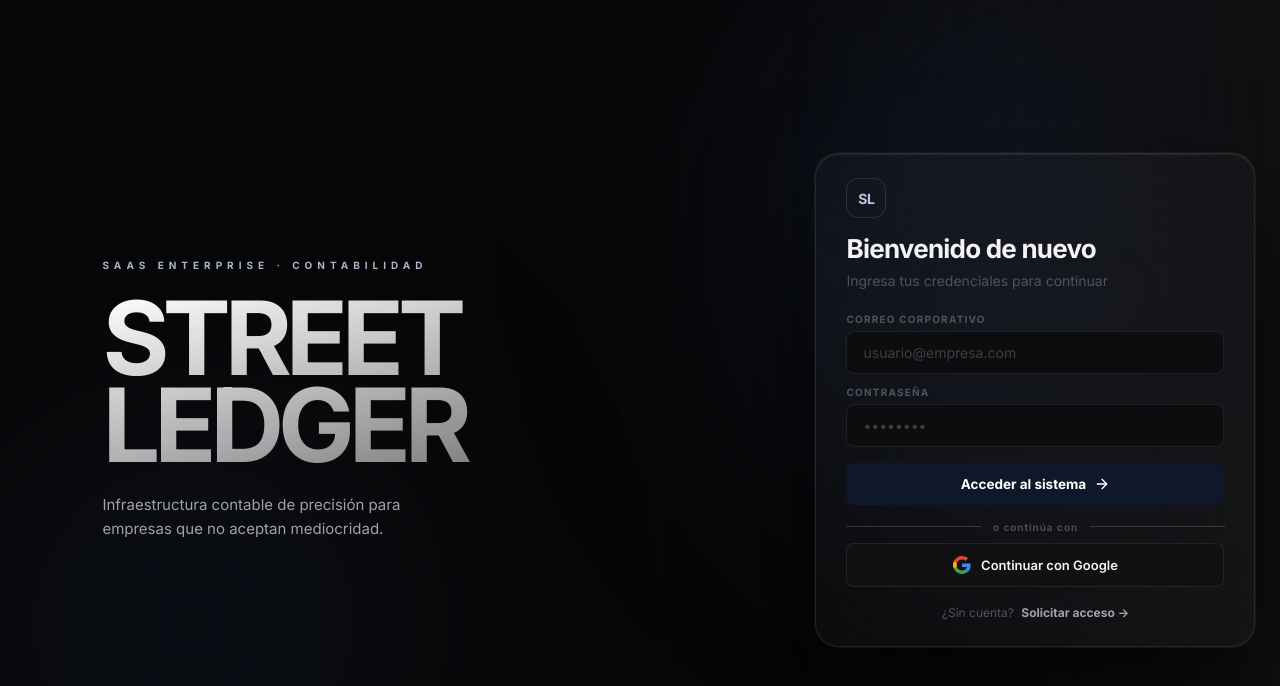
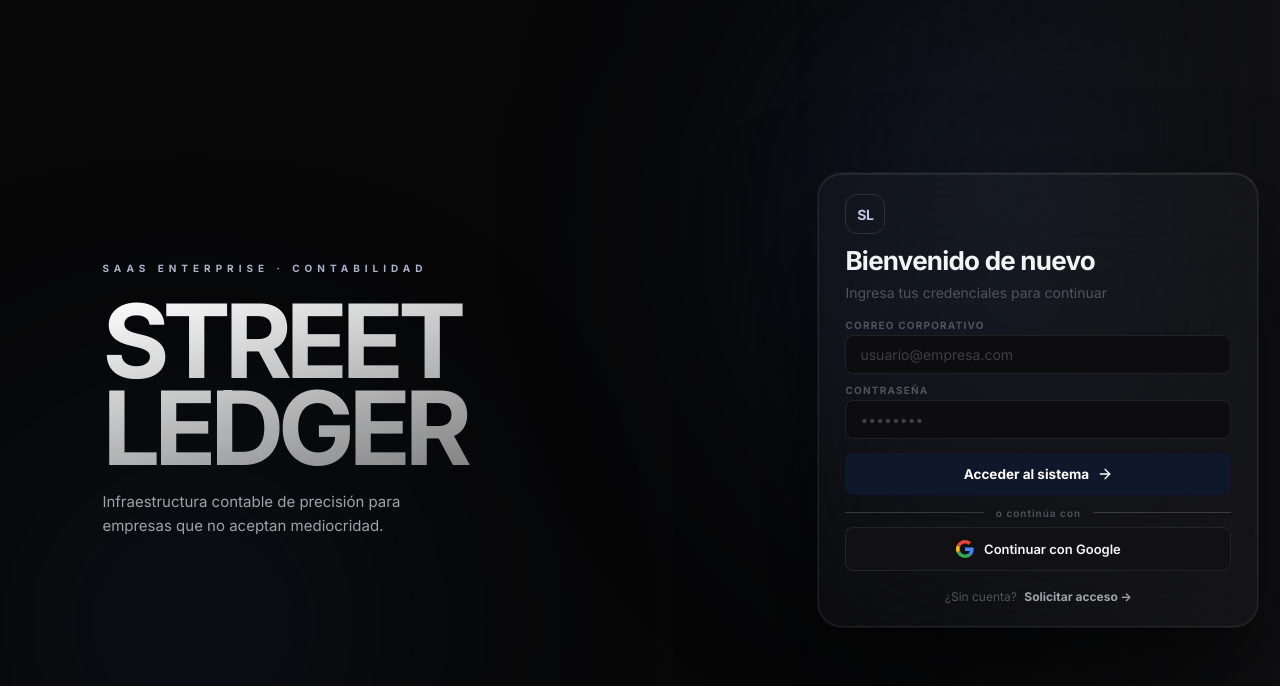
Before and after one commit to KevinDGutierrez/ERP-FRONTEND, a React (Vite) app: page /login in a window 1280 px wide. Shown: the top 686 px of the page. Built offline with nearby package versions, Linux system fonts and the light colour scheme; no server answers.

Commit message:
register

```diff
--- a/src/pages/Login.css
+++ b/src/pages/Login.css
@@ -79,7 +79,7 @@
   display: flex;
   flex-direction: column;
   justify-content: center;
-  padding: 40px 40px 40px 8%;
+  padding: 30px 40px 30px 8%;
 }
 
 .auth-eyebrow {
@@ -101,7 +101,7 @@
   line-height: 0.85;
   letter-spacing: -0.06em;
   color: var(--text-primary);
-  margin-bottom: 24px;
+  margin-bottom: 18px;
   background: linear-gradient(165deg, var(--text-primary) 0%, var(--text-muted) 100%);
   -webkit-background-clip: text;
   -webkit-text-fill-color: transparent;
@@ -136,7 +136,7 @@
   display: flex;
   align-items: center;
   justify-content: center;
-  padding: 20px;
+  padding: 15px;
   background: linear-gradient(270deg, var(--bg-card) 0%, transparent 100%);
 }
 
@@ -147,7 +147,7 @@
   backdrop-filter: blur(60px);
   -webkit-backdrop-filter: blur(60px);
   border-radius: 24px;
-  padding: 24px 30px;
+  padding: 20px 26px;
   box-shadow:
     0 40px 100px rgba(0, 0, 0, 0.1),
     0 10px 40px rgba(0, 0, 0, 0.05);
@@ -164,7 +164,7 @@
 
 /* Header del panel */
 .auth-panel-header {
-  margin-bottom: 20px;
+  margin-bottom: 14px;
 }
 
 .auth-logo-mark {
@@ -180,7 +180,7 @@
   font-weight: 900;
   font-size: 14px;
   color: var(--accent);
-  margin-bottom: 16px;
+  margin-bottom: 12px;
   letter-spacing: -0.02em;
 }
 
@@ -208,7 +208,7 @@
   color: #ff8080;
   padding: 12px 16px;
   border-radius: var(--r-md);
-  margin-bottom: 24px;
+  margin-bottom: 14px;
   font-size: 13px;
   overflow: hidden;
 }
@@ -217,7 +217,7 @@
 .auth-form {
   display: flex;
   flex-direction: column;
-  gap: 12px;
+  gap: 10px;
 }
 
 .auth-field-row {
@@ -233,7 +233,7 @@
 .auth-field {
   display: flex;
   flex-direction: column;
-  gap: 6px;
+  gap: 4px;
 }
 
 .auth-label {
@@ -248,7 +248,7 @@
   width: 100%;
   background: var(--bg-subtle);
   border: 1px solid var(--border);
-  padding: 12px 16px;
+  padding: 10px 14px;
   border-radius: var(--r-md);
   color: var(--text-primary);
   font-size: 14px;
@@ -336,7 +336,7 @@
   display: flex;
   align-items: center;
   gap: 12px;
-  margin: 16px 0 10px;
+  margin: 12px 0 8px;
   font-size: 10px;
   font-weight: 600;
   letter-spacing: 0.1em;
```
